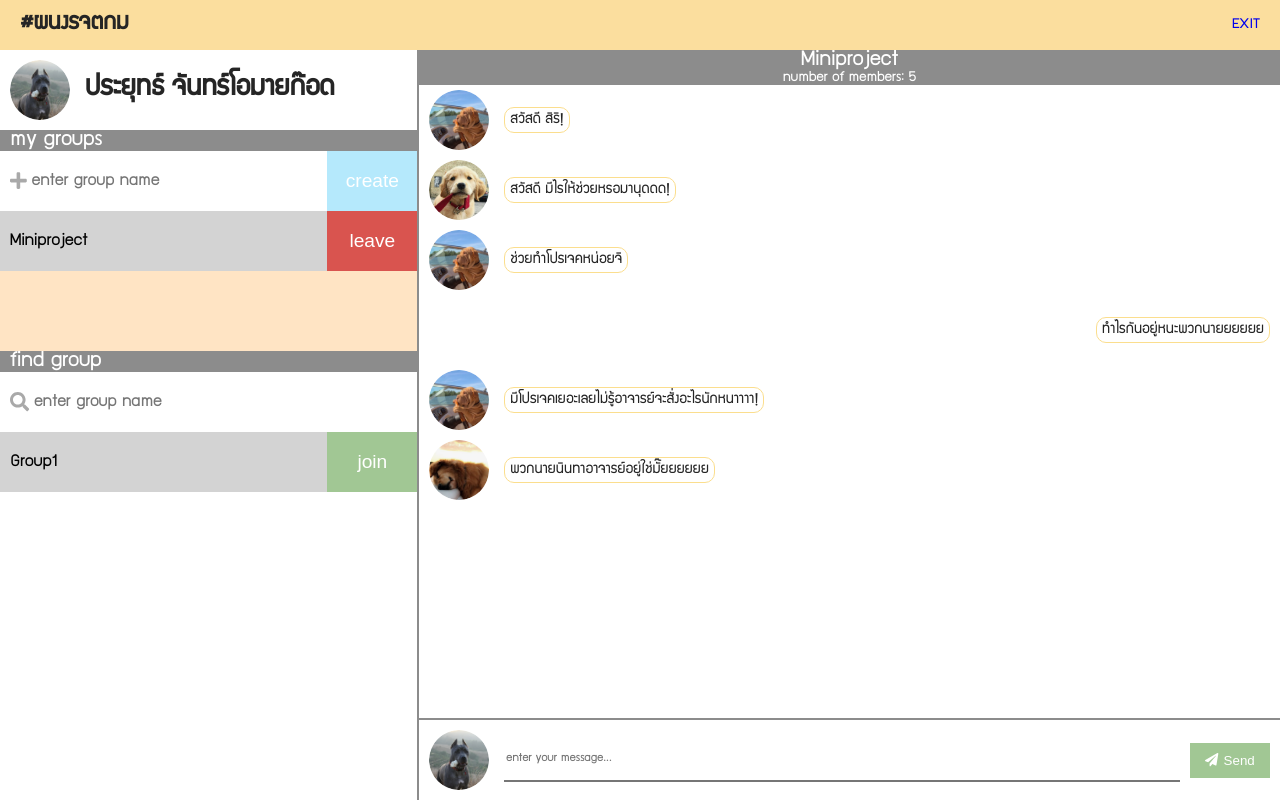
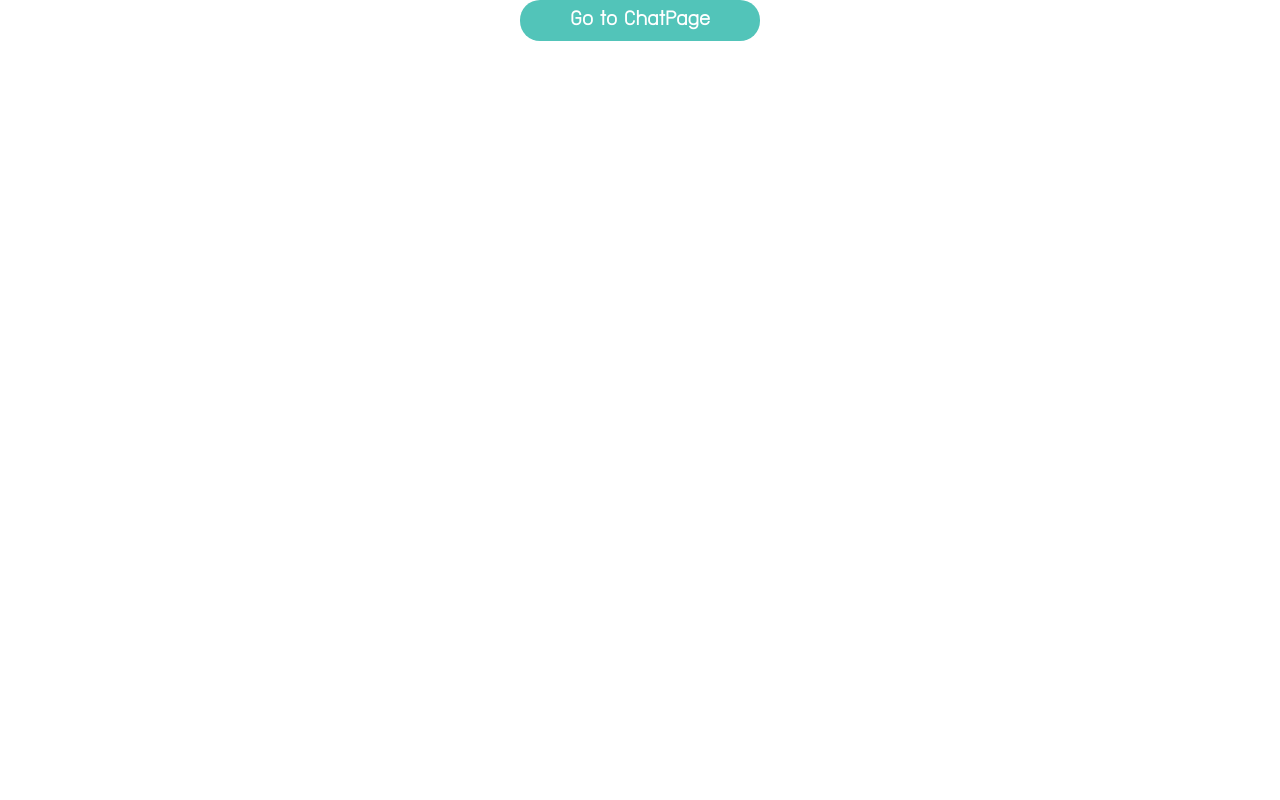
Before and after one commit to Nackalalalong/groupChat_frontend, a React (Create React App) app: page / in a window 1280 px wide. Built offline with nearby package versions, Linux system fonts and the light colour scheme.

Commit message:
add initial page with GoToChatpage button and on chatpage can exit(go back to initial page)

```diff
--- a/src/App.css
+++ b/src/App.css
@@ -22,6 +22,26 @@
   .App-logo {
     animation: App-logo-spin infinite 20s linear;
   }
+}
+
+
+button.submit-button {
+  background-color: #52C4B9;
+  color: white;
+  border: none;
+  outline: none;
+  border-radius: 20px;
+  padding: 10px 50px;
+  font-size: 1.5em;
+  font-family: "supermarket";
+}
+button:hover.submit-button {
+  background-color: #5F9EA0;
+}
+.FormField__Link {
+  color: white;
+  text-decoration: none;
+  display: inline-block;
 }
 
 .App-header {
--- a/src/App.js
+++ b/src/App.js
@@ -1,17 +1,26 @@
 import React from 'react';
 import './App.css';
 import ChatPage from './components/ChatPage';
+import Homepage from './components/Homepage';
+import { BrowserRouter as Router, Switch, Route, Link ,NavLink} from 'react-router-dom';
 
  class App extends React.Component {
 
   constructor(props){
     super(props);
   }
-
   render() {
     return (
     <div className="App">
-        < ChatPage />
+        <Router>
+          <Switch>
+
+          <Route path="/chatpage" component={ChatPage} />
+
+          <Route exect path='/' component={Homepage} />
+          </Switch>
+        </Router>
+        {/* < ChatPage /> */}
     </div>
   );
 }
--- a/src/components/ChatPage.js
+++ b/src/components/ChatPage.js
@@ -13,7 +13,7 @@ class ChatPage extends React.Component {
             <div className="App">
                 <div className="navbar">
                     <span className="groupchat-name">#ผนงรจตกม</span>
-                    <a href="#">EXIT</a>
+                    <a href="/">EXIT</a>
                 </div>
                 <div className="content-container">
                     <SideArea />
--- /dev/null
+++ b/src/components/Homepage.js
@@ -0,0 +1,11 @@
+import React from 'react';
+import '../App.css';
+const Homepage = () => {
+    return (
+        <div>
+          <button className="submit-button mr-20"><a href='/chatpage' className="FormField__Link">Go to ChatPage</a></button>
+        </div>
+    );
+};
+
+export default Homepage;
```
